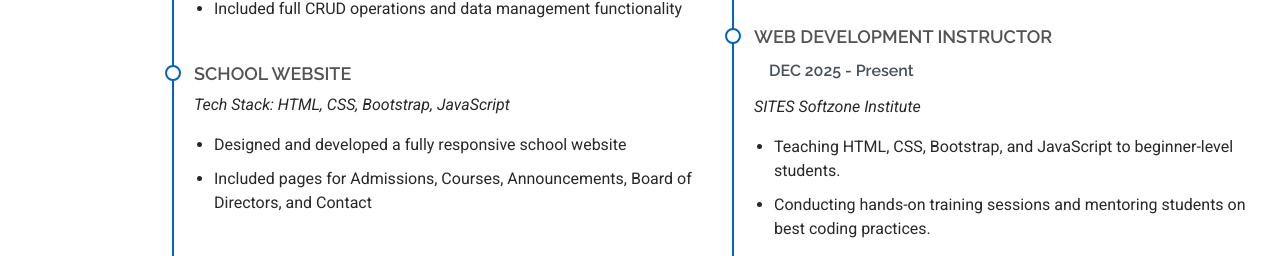
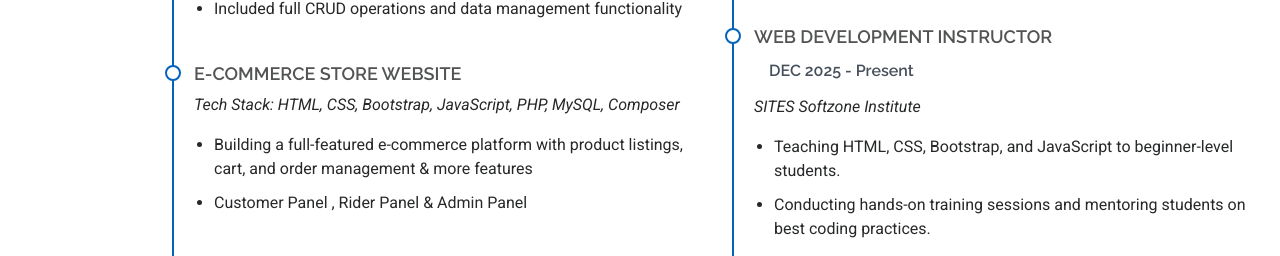
Before and after one commit to Abdullah23890/AbdullahKhanDev, a plain HTML site: page index.html in a window 1280 px wide. Shown: the part 2823-3079 px from the top of the page. Drawn offline with Linux system fonts and the light colour scheme.

Commit message:
code modifed & ui

```diff
--- a/index.html
+++ b/index.html
@@ -240,11 +240,11 @@ Web Development Instructor with a passion for teaching and mentoring beginner-le
               </ul>
               </div>
             <div class="resume-item">
-              <h4>School Website</h4>
-              <p><em>Tech Stack: HTML, CSS, Bootstrap, JavaScript</em></p>
+              <h4>E-Commerce Store Website</h4>
+              <p><em>Tech Stack: HTML, CSS, Bootstrap, JavaScript, PHP, MySQL, Composer</em></p>
               <ul>
-                <li>Designed and developed a fully responsive school website</li>
-                <li>Included pages for Admissions, Courses, Announcements, Board of Directors, and Contact</li>
+                <li>Building a full-featured e-commerce platform with product listings, cart, and order management & more features</li>
+                <li>Customer Panel , Rider Panel & Admin Panel</li>
               </ul>
             </div>
             <div class="resume-item">
@@ -291,7 +291,7 @@ Web Development Instructor with a passion for teaching and mentoring beginner-le
 
             <div class="resume-item">
               <div class="resumeDownload">
-              <a href="https://drive.google.com/file/d/1LVExIjOAzmlQdIgb3aAVbnm79Zfk32RN/view?usp=sharing" target="_blank" class="text-decoration-none text-dark">
+              <a href="https://drive.google.com/file/d/1tvKm8ILkifXRZxLbOmppVm3UphM-qrKd/view?usp=sharing" target="_blank" class="text-decoration-none text-dark">
               <p><em>
                 <i class="bi bi-briefcase"></i> Download Resume
               </em></p>
```
